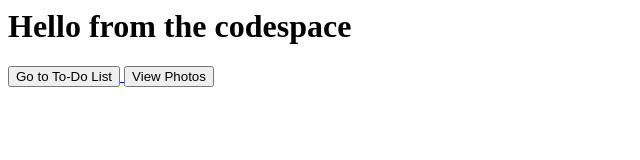
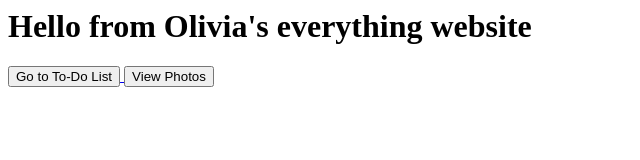
Before and after one commit to OliviaJSmith/skills-code-with-codespaces, a plain HTML site: page index.html in a window 1280 px wide. Shown: the whole page, without its empty margins (0-640 px from the left). Drawn offline with Linux system fonts and the light colour scheme.

Commit message:
Update header text in index.html to reflect website owner

```diff
--- a/index.html
+++ b/index.html
@@ -1,5 +1,5 @@
 <html>
-  <h1>Hello from the codespace</h1>
+  <h1>Hello from Olivia's everything website</h1>
   <a href="todolist.html">
     <button>Go to To-Do List</button>
   </a>
```
